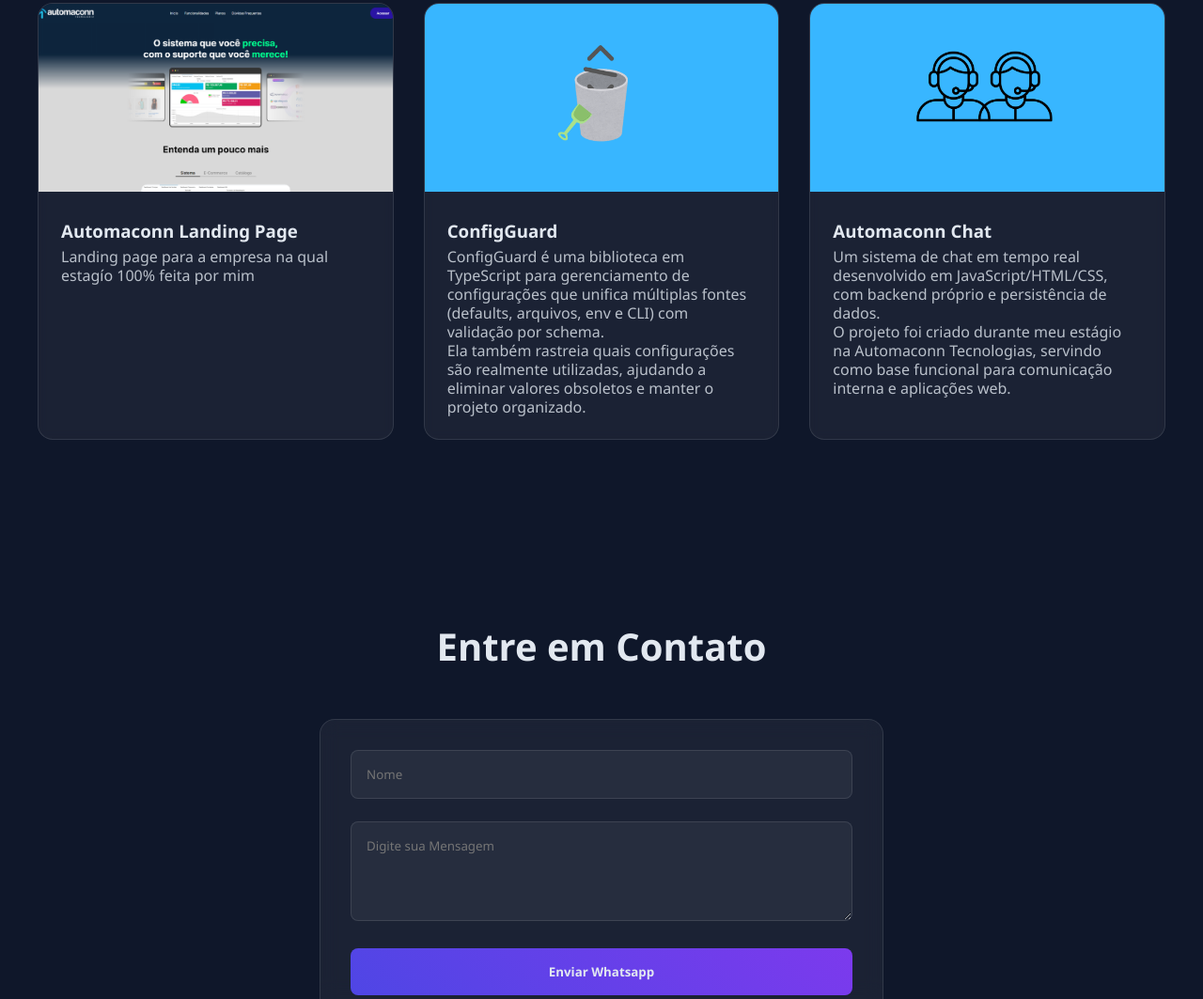
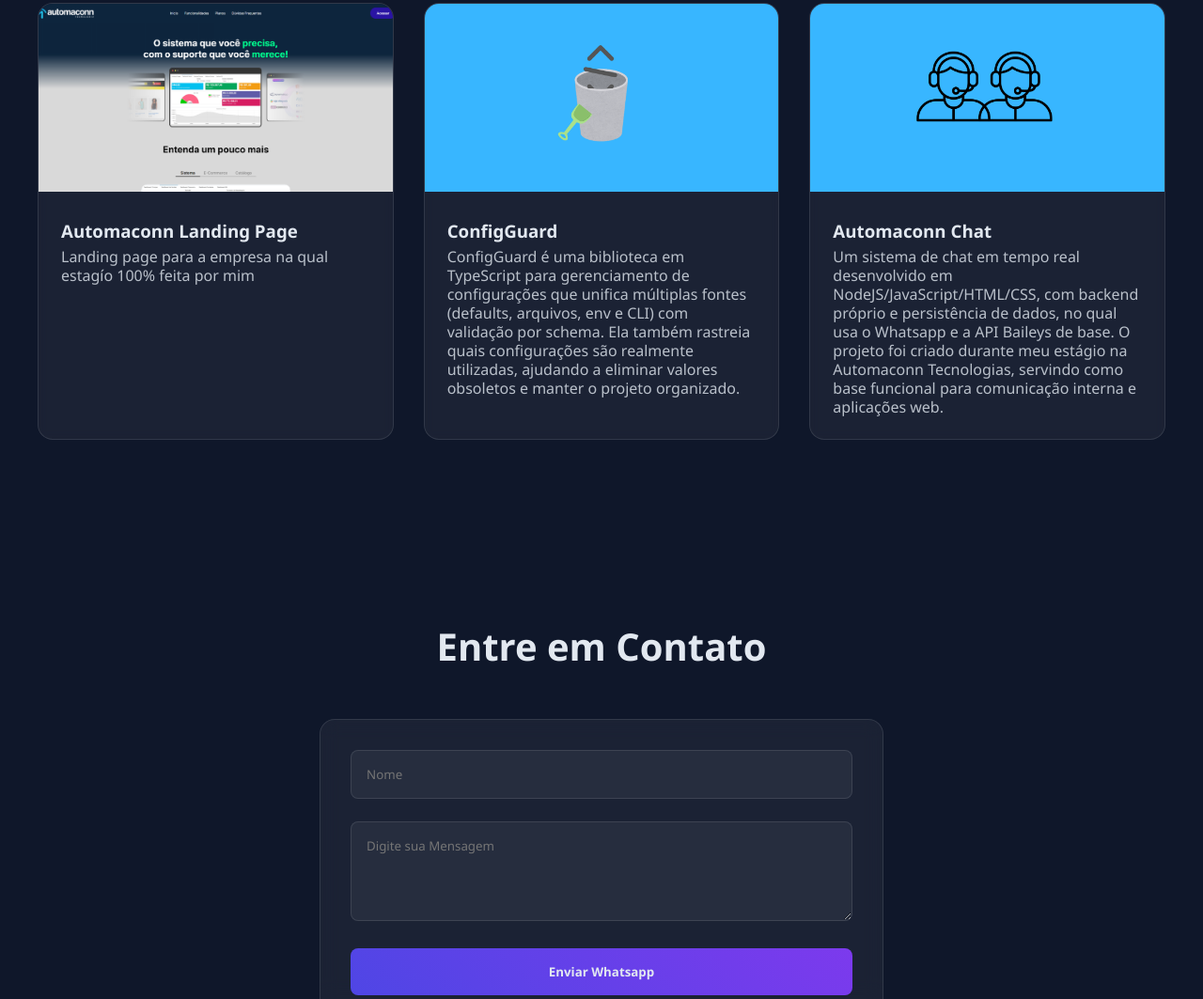
Before and after one commit to Choquinn/Choquinn.github.io, a plain HTML site: page index.html in a window 1280 px wide. Shown: the part 2283-3346 px from the top of the page at 94% size. Drawn offline with Linux system fonts and the light colour scheme.

```diff
--- a/index.html
+++ b/index.html
@@ -108,7 +108,7 @@
                         <img src="images/Biblioteca.png" alt="ConfigGuard" class="projetos-imagem">
                         <div class="caixa-textos">
                             <h3 class="info-projetos">ConfigGuard</h3>
-                            <p class="paragrafo-projetos">ConfigGuard é uma biblioteca em TypeScript para gerenciamento de configurações que unifica múltiplas fontes (defaults, arquivos, env e CLI) com validação por schema.<br>
+                            <p class="paragrafo-projetos">ConfigGuard é uma biblioteca em TypeScript para gerenciamento de configurações que unifica múltiplas fontes (defaults, arquivos, env e CLI) com validação por schema.
                                 Ela também rastreia quais configurações são realmente utilizadas, ajudando a eliminar valores obsoletos e manter o projeto organizado.</p>
                         </div>
                     </a>
@@ -118,7 +118,7 @@
                         <img src="images/Chat.png" alt="Automaconn-Chat" class="projetos-imagem">
                         <div class="caixa-textos">
                             <h3 class="info-projetos">Automaconn Chat</h3>
-                            <p class="paragrafo-projetos">Um sistema de chat em tempo real desenvolvido em JavaScript/HTML/CSS, com backend próprio e persistência de dados.<br>
+                            <p class="paragrafo-projetos">Um sistema de chat em tempo real desenvolvido em NodeJS/JavaScript/HTML/CSS, com backend próprio e persistência de dados, no qual usa o Whatsapp e a API Baileys de base.
                                 O projeto foi criado durante meu estágio na Automaconn Tecnologias, servindo como base funcional para comunicação interna e aplicações web.</p>
                         </div>
                     </a>
```
